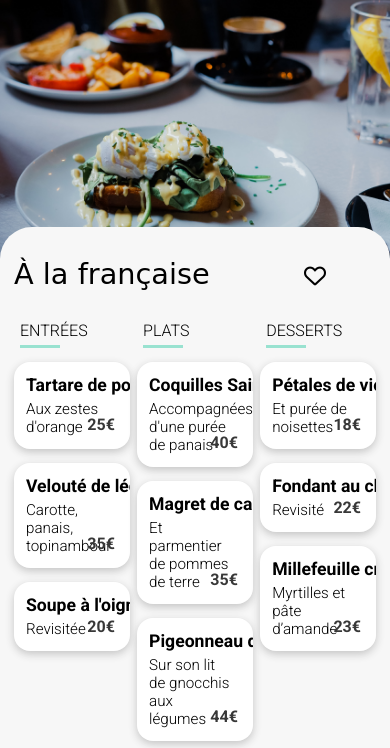
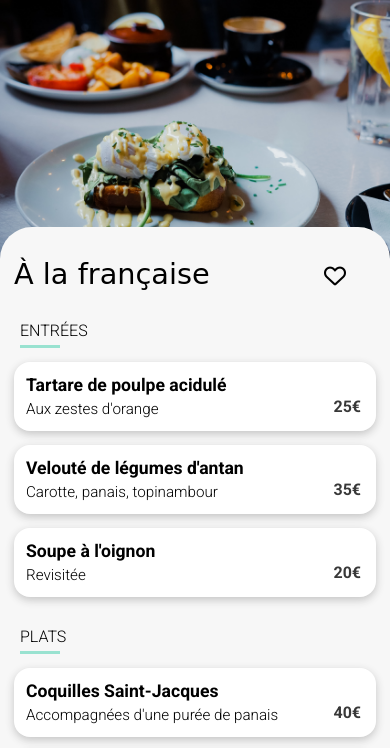
Before and after one commit to Lockdown24/P3, a website: page a_la_francaise.html in a window 390 px wide. Shown: the part 68-816 px from the top of the page. Drawn offline with Linux system fonts and the light colour scheme; a web font is replaced by a local one.

Commit message:
restaurant's pages responsive

```diff
--- a/sass/layouts/_layout.scss
+++ b/sass/layouts/_layout.scss
@@ -212,6 +212,11 @@ footer {
 
 .footer {
     color: white;
+    @include tablet-only {
+        display: flex;
+        justify-content: flex-start;
+        margin-left: 20px;
+    }
 }
 
 ul {
@@ -220,6 +225,9 @@ ul {
     justify-content: space-evenly;
     padding: 0px;
     margin: 0px;
+    @include tablet-only {
+        flex-direction: column;
+    }
 }
 
 .fa-utensils {
--- a/sass/pages/a_la_francaise.scss
+++ b/sass/pages/a_la_francaise.scss
@@ -21,11 +21,17 @@
     display: flex;
     flex-wrap: wrap;
     justify-content: space-between;
+    @include tablet-only {
+        flex-direction: column;
+    }
         .restaurant_name{
             width: 100%;
         }
         .sub-menu{
             width: 32%;
+            @include tablet-only {
+                width: 100%;
+            }
         }
         h2{
         font-family: 'Shrikhand', cursive;
```
Also changed, not shown: public/css/style.css, 1 other file.
